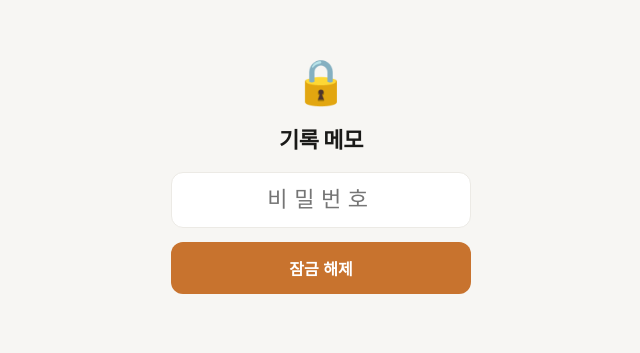
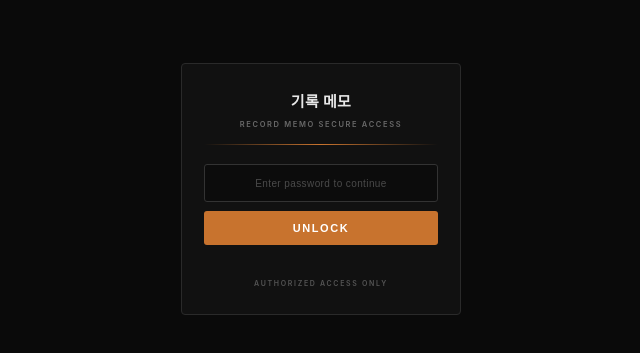
Before and after one commit to koith/browser-record, a plain HTML site: page silent-camera-safari.html in a window 1280 px wide. Shown: the part 211-564 px from the top of the page, without its empty margins (319-959 px from the left). Drawn offline with Linux system fonts and the light colour scheme.

Commit message:
로그인 화면 재디자인: 폰트 축소, 영어 안내문구(placeholder 회색계조), 자물쇠 제거, 공공기관풍 블랙+오렌지톤

```diff
--- a/silent-camera-safari.html
+++ b/silent-camera-safari.html
@@ -199,16 +199,21 @@
   .modal-center .mc-actions button { flex:1; border:none; padding:15px; font-size:16px; font-weight:600; background:var(--panel); }
   .modal-center .mc-cancel { color:var(--sub); border-right:.5px solid var(--border); }
   .modal-center .mc-yes { color:var(--red); }
-  /* login screen */
-  .login { position:fixed; inset:0; background:var(--bg); z-index:200; display:none; align-items:center; justify-content:center; padding:32px; }
+  /* login screen — institutional black theme, fixed regardless of dark mode */
+  .login { position:fixed; inset:0; background:#0a0a0a; z-index:200; display:none; align-items:center; justify-content:center; padding:24px; }
   body.locked .login { display:flex; }
   body.locked .header, body.locked .subbar, body.locked .main, body.locked .toolbar { visibility:hidden; }
-  .login-box { width:100%; max-width:300px; display:flex; flex-direction:column; align-items:center; gap:14px; }
-  .login-icon { font-size:44px; }
-  .login-title { font-size:22px; font-weight:700; letter-spacing:-.02em; color:var(--text); margin-bottom:4px; }
-  .login-pw { width:100%; text-align:center; font-size:22px; letter-spacing:.3em; padding:14px; border:1px solid var(--border); background:var(--panel); color:var(--text); border-radius:12px; outline:none; }
-  .login-btn { width:100%; padding:14px; border:none; border-radius:12px; background:var(--accent); color:#fff; font-size:16px; font-weight:600; }
-  .login-err { font-size:13px; color:var(--red); min-height:16px; }
+  .login-box { width:100%; max-width:280px; display:flex; flex-direction:column; align-items:stretch; gap:9px; border:1px solid #2a2a2a; background:#111; padding:26px 22px; border-radius:4px; }
+  .login-brand { font-size:15px; font-weight:700; letter-spacing:.02em; color:#e8e8e8; text-align:center; }
+  .login-sub { font-size:7.5px; font-weight:600; letter-spacing:.22em; color:#6a6a6a; text-align:center; }
+  .login-rule { height:1px; background:linear-gradient(90deg,transparent,#c8732e,transparent); margin:6px 0 10px; }
+  .login-pw { width:100%; text-align:center; font-size:12px; letter-spacing:.15em; padding:11px; border:1px solid #333; background:#0c0c0c; color:#d8d8d8; border-radius:3px; outline:none; }
+  .login-pw::placeholder { color:#4a4a4a; letter-spacing:.04em; font-size:10px; }
+  .login-pw:focus { border-color:#c8732e; }
+  .login-btn { width:100%; padding:11px; border:none; border-radius:3px; background:#c8732e; color:#fff; font-size:11px; font-weight:700; letter-spacing:.14em; }
+  .login-btn:active { background:#b3641f; }
+  .login-err { font-size:9px; color:#e0604a; min-height:12px; text-align:center; letter-spacing:.02em; }
+  .login-foot { font-size:7px; font-weight:600; letter-spacing:.24em; color:#555; text-align:center; margin-top:4px; }
 
   .toast { position:absolute; bottom:84px; left:50%; transform:translateX(-50%) translateY(20px); background:rgba(0,0,0,.8); color:#fff; padding:10px 18px; border-radius:980px; font-size:14px; opacity:0; transition:.25s; pointer-events:none; z-index:80; }
   .toast.show { opacity:1; transform:translateX(-50%) translateY(0); }
@@ -217,11 +222,13 @@
 <body class="locked">
   <div class="login" id="login">
     <div class="login-box">
-      <div class="login-icon">🔒</div>
-      <div class="login-title">기록 메모</div>
-      <input class="login-pw" id="loginPw" type="password" inputmode="numeric" placeholder="비밀번호" autocomplete="off">
-      <button class="login-btn" id="loginBtn">잠금 해제</button>
+      <div class="login-brand">기록 메모</div>
+      <div class="login-sub">RECORD MEMO SECURE ACCESS</div>
+      <div class="login-rule"></div>
+      <input class="login-pw" id="loginPw" type="password" inputmode="numeric" placeholder="Enter password to continue" autocomplete="off">
+      <button class="login-btn" id="loginBtn">UNLOCK</button>
       <div class="login-err" id="loginErr"></div>
+      <div class="login-foot">AUTHORIZED ACCESS ONLY</div>
     </div>
   </div>
   <div class="header">
@@ -1319,7 +1326,7 @@ function tryUnlock(){
     $('loginPw').value='';
     if(!appStarted){ appStarted=true; init(); }
   } else {
-    $('loginErr').textContent='비밀번호가 올바르지 않습니다';
+    $('loginErr').textContent='Incorrect password';
     $('loginPw').value=''; $('loginPw').focus();
   }
 }
```
